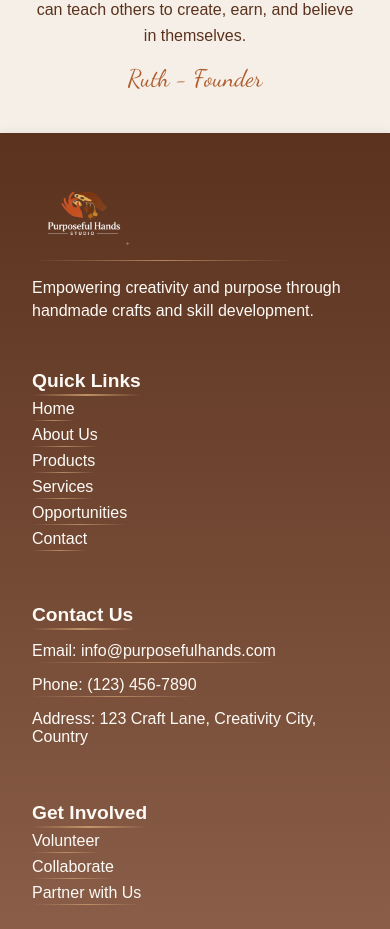
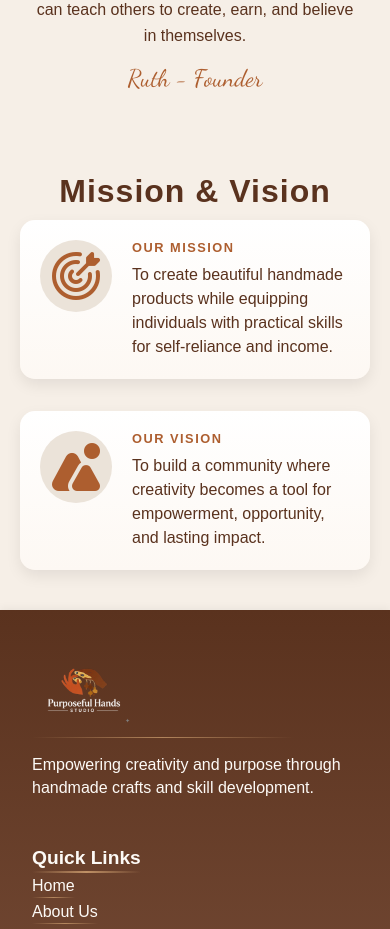
Before and after one commit to RuthAmoasi/purposeful-hands, a React (Vite) app: page /about in a window 390 px wide. Shown: the part 1320-2249 px from the top of the page. Built offline with nearby package versions, Linux system fonts and the light colour scheme.

Commit message:
feat: implement MissionVision section with icons and responsive card layout

```diff
--- a/index.html
+++ b/index.html
@@ -6,6 +6,8 @@
      <link rel="icon" href="/favicon.png" type="image/x-icon">
     <meta name="viewport" content="width=device-width, initial-scale=1.0" />
     <title>purposeful-hands</title>
+
+    <link rel='stylesheet' href='https://cdn-uicons.flaticon.com/4.0.0/uicons-solid-rounded/css/uicons-solid-rounded.css'>
   </head>
   <body>
     <div id="root"></div>
--- /dev/null
+++ b/src/components/about/MissionVision.css
@@ -0,0 +1,90 @@
+.mission-vision-container {
+  display: flex;
+  flex-direction: column;
+  align-items: center;
+}
+
+.mission-vision-container h2 {
+  font-size: 2rem;
+  letter-spacing: 1px;
+  margin-bottom: 10px;
+  position: relative;
+}
+
+.mission-vision-container h2::before,
+.mission-vision-container h2::after {
+  content: "";
+  position: absolute;
+  top: 50%;
+  width: 90px;
+  height: 2px;
+  background: linear-gradient(
+    to right,
+    transparent,
+    var(--accent-color),
+    transparent
+  );
+}
+.mission-vision-container h2::before {
+  right: 100%;
+  margin-right: 10px;
+}
+
+.mission-vision-container h2::after {
+  left: 100%;
+  margin-left: 10px;
+}
+
+.mission-vision-content {
+  display: grid;
+  grid-template-columns: repeat(2, 1fr);
+  gap: var(--card-gap);
+}
+
+.mission-vision-card {
+  display: flex;
+  align-items: flex-start;
+  padding: var(--card-padding);
+  border-radius: var(--border-radius);
+  box-shadow: 0 6px 15px rgba(0, 0, 0, 0.08);
+}
+
+.mission-vision-icon {
+  font-size: 3rem;
+  color: var(--primary-color);
+  margin-right: 20px;
+
+  background-color: #ebe3d9;
+  padding: 12px;
+  border-radius: 50%;
+  display: inline-flex;
+}
+
+.mission-vision-card h4 {
+  color: var(--primary-color);
+  font-size: 0.8rem;
+  letter-spacing: 1.5px;
+  margin-bottom: 8px;
+}
+
+.mission-vision-text p {
+  font-size: 1rem;
+  line-height: 1.5;
+  color: var(--text-color);
+}
+
+@media (max-width: 768px) {
+  .mission-vision-container {
+    padding: var(--section-padding-mobile);
+  }
+
+  .mission-vision-content {
+    grid-template-columns: 1fr;
+    gap: 2rem;
+  }
+
+  .mission-vision-container h2::before,
+  .mission-vision-container h2::after {
+    display: none;
+  }
+}
--- /dev/null
+++ b/src/components/about/MissionVision.jsx
@@ -0,0 +1,35 @@
+import "./MissionVision.css";
+
+function MissionVision() {
+  return (
+    <section className="mission-vision-section">
+      <div className="mission-vision-container container">
+        <h2>Mission & Vision</h2>
+        <div className="mission-vision-content">
+          <div className="mission-vision-card card">
+            <i className="fi fi-sr-bullseye-arrow mission-vision-icon"></i>
+            <div className="mission-vision-text">
+              <h4>OUR MISSION</h4>
+              <p>
+                To create beautiful handmade products while equipping
+                individuals with practical skills for self-reliance and income.
+              </p>
+            </div>
+          </div>
+          <div className="mission-vision-card card">
+            <i className="fi fi-sr-mountains mission-vision-icon"></i>
+            <div className="mission-vision-text">
+              <h4>OUR VISION</h4>
+              <p>
+                To build a community where creativity becomes a tool for
+                empowerment, opportunity, and lasting impact.
+              </p>
+            </div>
+          </div>
+        </div>
+      </div>
+    </section>
+  );
+}
+
+export default MissionVision;
--- a/src/pages/About.jsx
+++ b/src/pages/About.jsx
@@ -1,5 +1,6 @@
 import AboutHeader from "../components/about/AboutHeader";
 import FounderStory from "../components/about/FounderStory";
+import MissionVision from "../components/about/MissionVision";
 import "./About.css";
 
 function About() {
@@ -7,6 +8,7 @@ function About() {
     <div className="about-page">
       <AboutHeader />
       <FounderStory />
+      <MissionVision />
     </div>
   );
 }
```
Also changed, not shown: src/assets/about/bullseye-arrow.svg (added).
